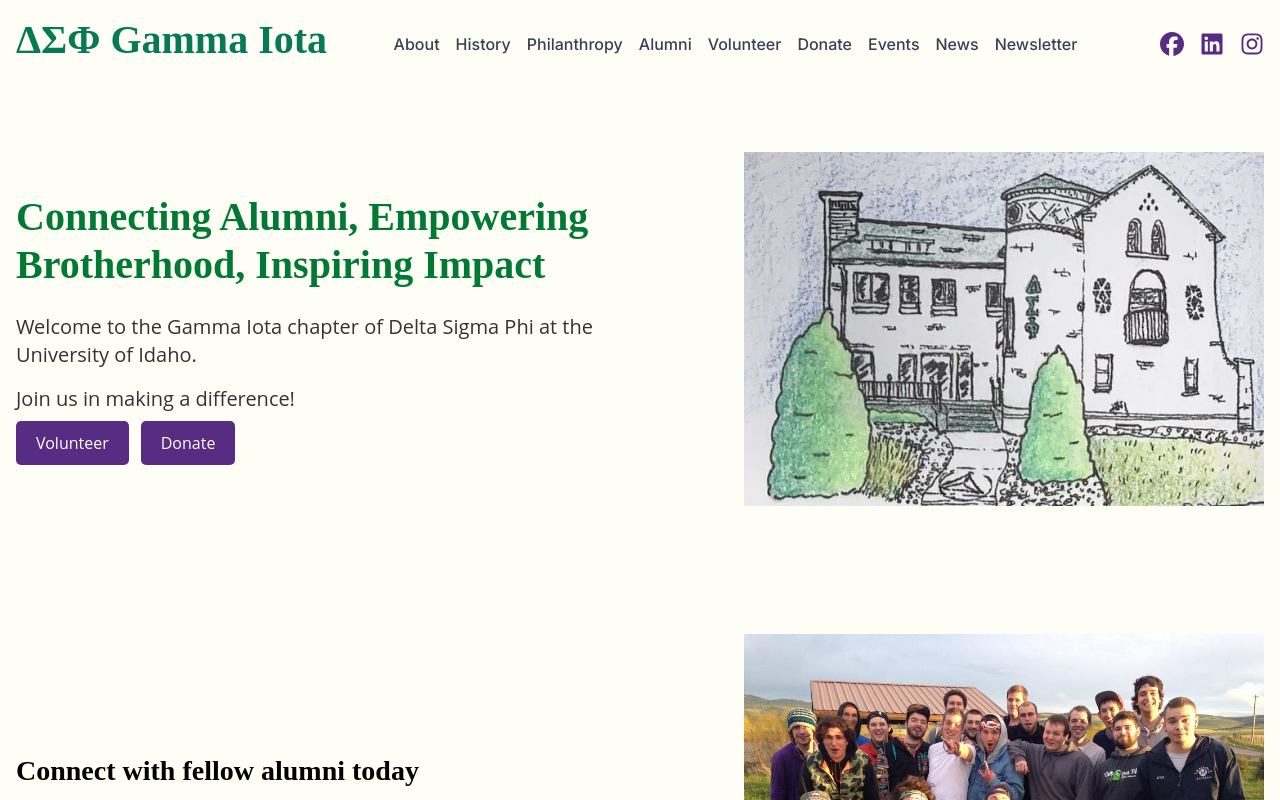
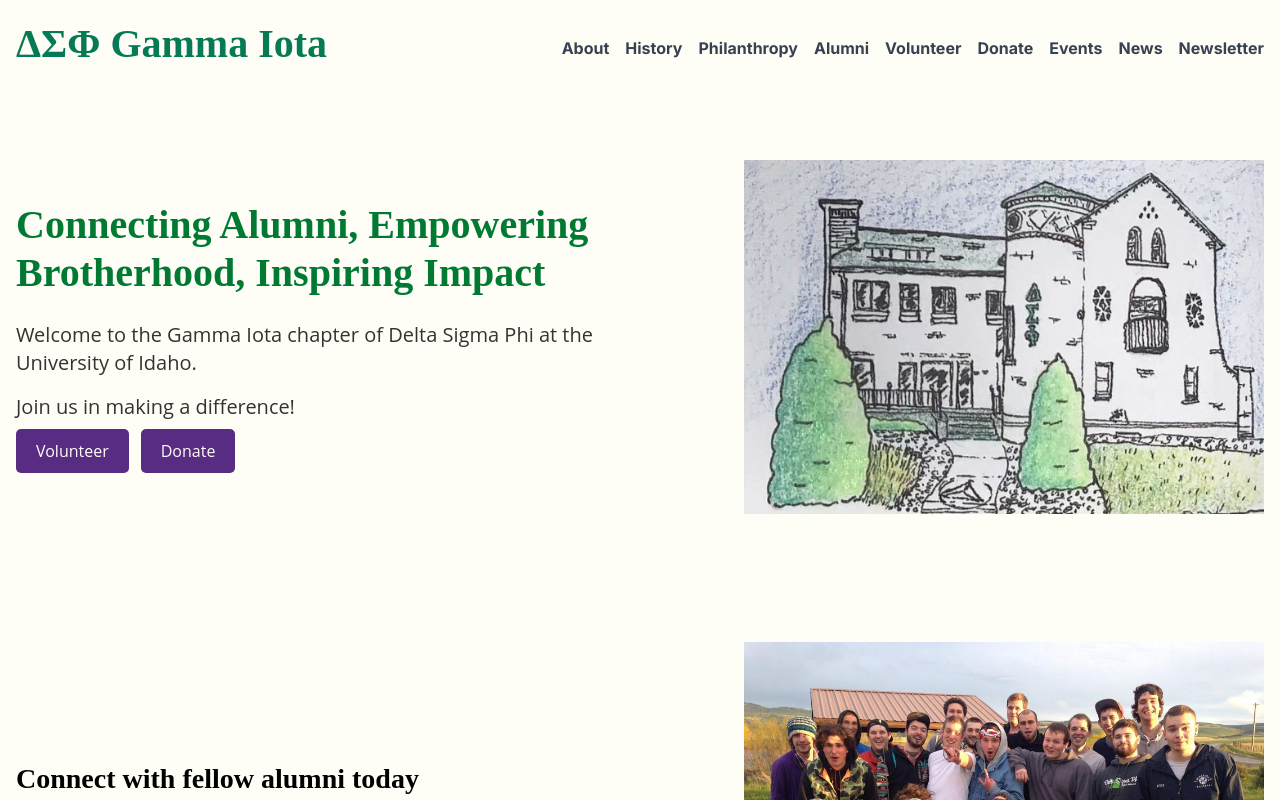
Before and after one commit to MSBivens/dsp, a Next.js app in the folder dsp/: page / in a window 1280 px wide. Shown: the top 800 px of the page. Built offline with nearby package versions, Linux system fonts and the light colour scheme.

Commit message:
rebuilt header...again

```diff
--- a/dsp/src/app/components/header.jsx
+++ b/dsp/src/app/components/header.jsx
@@ -1,184 +1,173 @@
 "use client";
 
-import logoSquare from "../../../public/images/logoSquare.png";
-// import Image from "next/image";
-import link from "next/link";
+import Link from "next/link";
+import { useState } from "react";
 
 import { FaInstagram, FaFacebook, FaLinkedin } from "react-icons/fa6";
+import { AiOutlineMenu, AiOutlineClose } from "react-icons/ai";
 
 export default function Header() {
-  const socialLinks = [
-    {
-      id: 1,
-      label: <FaFacebook size={24} />,
-      href: "https://www.facebook.com/",
-    },
-    {
-      id: 2,
-      label: <FaLinkedin size={24} />,
-      href: "https://www.linkedin.com/",
-    },
-    {
-      id: 3,
-      label: <FaInstagram size={24} />,
-      href: "https://www.instagram.com/",
-    },
-  ];
+  const [menuOpen, setMenuOpen] = useState(false);
+
+  const handleNav = () => {
+    setMenuOpen(!menuOpen);
+  };
 
   return (
-    <header className="mx-auto max-w-screen-xl text-center ">
-      <div className="flex flex-wrap items-center justify-between max-w-screen-xl px-4 mx-auto">
-        {/* <Image
-        src={logoSquare}
-        alt="Gamma Iota Chapter Logo"
-        width={200}
-        height={200}
-      /> */}
+    <nav className="mx-auto max-w-screen-xl text-center h-24">
+      <div className="flex items-center justify-between px-4 mx-auto h-full w-full">
         <div className="flex justify-center items-center pt-4">
-          {" "}
           <h1>
             <a href="/" className="text-green-600">
               ΔΣΦ Gamma Iota
             </a>
           </h1>
         </div>
-        <div class="flex items-center lg:order-2">
-          <div class="hidden mt-2 mr-4 sm:inline-block">
-            <span></span>
+        <div className="hidden lg:flex">
+          <ul className="hidden lg:flex lg:space-x-4 ">
+            <Link
+              href="/about"
+              class="block pl-3 pr-4 text-gray-700 border-b border-gray-100 hover:bg-gray-50 lg:hover:bg-transparent lg:border-0 lg:hover:text-purple-700 lg:p-0 dark:text-gray-400 lg:dark:hover:text-white dark:hover:bg-gray-700 dark:hover:text-white lg:dark:hover:bg-transparent dark:border-gray-700"
+            >
+              <li>About</li>
+            </Link>
+            <Link
+              href="/history"
+              class="block pl-3 pr-4 text-gray-700 border-b border-gray-100 hover:bg-gray-50 lg:hover:bg-transparent lg:border-0 lg:hover:text-purple-700 lg:p-0 dark:text-gray-400 lg:dark:hover:text-white dark:hover:bg-gray-700 dark:hover:text-white lg:dark:hover:bg-transparent dark:border-gray-700"
+            >
+              <li>History</li>
+            </Link>
+            <Link
+              href="/philanthropy"
+              class="block pl-3 pr-4 text-gray-700 border-b border-gray-100 hover:bg-gray-50 lg:hover:bg-transparent lg:border-0 lg:hover:text-purple-700 lg:p-0 dark:text-gray-400 lg:dark:hover:text-white dark:hover:bg-gray-700 dark:hover:text-white lg:dark:hover:bg-transparent dark:border-gray-700"
+            >
+              <li>Philanthropy</li>
+            </Link>
+            <Link
+              href="/alumni"
+              class="block pl-3 pr-4 text-gray-700 border-b border-gray-100 hover:bg-gray-50 lg:hover:bg-transparent lg:border-0 lg:hover:text-purple-700 lg:p-0 dark:text-gray-400 lg:dark:hover:text-white dark:hover:bg-gray-700 dark:hover:text-white lg:dark:hover:bg-transparent dark:border-gray-700"
+            >
+              <li>Alumni</li>
+            </Link>
+            <Link
+              href="/volunteer"
+              class="block pl-3 pr-4 text-gray-700 border-b border-gray-100 hover:bg-gray-50 lg:hover:bg-transparent lg:border-0 lg:hover:text-purple-700 lg:p-0 dark:text-gray-400 lg:dark:hover:text-white dark:hover:bg-gray-700 dark:hover:text-white lg:dark:hover:bg-transparent dark:border-gray-700"
+            >
+              <li>Volunteer</li>
+            </Link>
+            <Link
+              href="/donate"
+              class="block pl-3 pr-4 text-gray-700 border-b border-gray-100 hover:bg-gray-50 lg:hover:bg-transparent lg:border-0 lg:hover:text-purple-700 lg:p-0 dark:text-gray-400 lg:dark:hover:text-white dark:hover:bg-gray-700 dark:hover:text-white lg:dark:hover:bg-transparent dark:border-gray-700"
+            >
+              <li>Donate</li>
+            </Link>
+            <Link
+              href="/events"
+              class="block pl-3 pr-4 text-gray-700 border-b border-gray-100 hover:bg-gray-50 lg:hover:bg-transparent lg:border-0 lg:hover:text-purple-700 lg:p-0 dark:text-gray-400 lg:dark:hover:text-white dark:hover:bg-gray-700 dark:hover:text-white lg:dark:hover:bg-transparent dark:border-gray-700"
+            >
+              <li>Events</li>
+            </Link>
+            <Link
+              href="/news"
+              class="block pl-3 pr-4 text-gray-700 border-b border-gray-100 hover:bg-gray-50 lg:hover:bg-transparent lg:border-0 lg:hover:text-purple-700 lg:p-0 dark:text-gray-400 lg:dark:hover:text-white dark:hover:bg-gray-700 dark:hover:text-white lg:dark:hover:bg-transparent dark:border-gray-700"
+            >
+              <li>News</li>
+            </Link>
+            <Link
+              href="/newsletter"
+              class="block pl-3 pr-4 text-gray-700 border-b border-gray-100 hover:bg-gray-50 lg:hover:bg-transparent lg:border-0 lg:hover:text-purple-700 lg:p-0 dark:text-gray-400 lg:dark:hover:text-white dark:hover:bg-gray-700 dark:hover:text-white lg:dark:hover:bg-transparent dark:border-gray-700"
+            >
+              <li>Newsletter</li>
+            </Link>
+          </ul>
         </div>
-
-          {/* Social Links */}
-          <div className="hidden lg:flex space-x-4">
-            {socialLinks.map((link, index) => (
-              <a key={index} href={link.href} className="hover:text-gray-300">
-                {link.label}
-              </a>
-            ))}
+        <div onClick={handleNav} className="lg:hidden cursor-pointer pl-24">
+          <AiOutlineMenu size={25} />
         </div>
-          <button
-            data-collapse-toggle="mobile-menu-2"
-            type="button"
-            class="inline-flex items-center p-2 ml-1 text-sm text-gray-500 rounded-lg lg:hidden hover:bg-gray-100 focus:outline-none focus:ring-2 focus:ring-gray-200 dark:text-gray-400 dark:hover:bg-gray-700 dark:focus:ring-gray-600"
-            aria-controls="mobile-menu-2"
-            aria-expanded="true"
+      </div>
+      {/* Mobile Menu */}
+      <div
+        className={
+          menuOpen
+            ? "fixed left-0 top-0 w-[65%] lg:hidden h-screen bg-[#ecf0f3] p-10 ease-in duration-500"
+            : "fixed left-[-100%] top-0 p-10 ease-in duration-500"
+        }
       >
-            <span class="sr-only">Open main menu</span>
-            <svg
-              class="w-6 h-6"
-              fill="currentColor"
-              viewBox="0 0 20 20"
-              xmlns="http://www.w3.org/2000/svg"
+        <div className="flex w-full items-center justify-end">
+          <div onClick={handleNav} className="cursor-pointer">
+            <AiOutlineClose size={24} />
+          </div>
+        </div>
+        <div className="flex-col py-4">
+          <ul>
+            <li
+              onClick={() => setMenuOpen(false)}
+              className="py-4 cursor-pointer"
             >
-              <path
-                fill-rule="evenodd"
-                d="M3 5a1 1 0 011-1h12a1 1 0 110 2H4a1 1 0 01-1-1zM3 10a1 1 0 011-1h12a1 1 0 110 2H4a1 1 0 01-1-1zM3 15a1 1 0 011-1h12a1 1 0 110 2H4a1 1 0 01-1-1z"
-                clip-rule="evenodd"
-              ></path>
-            </svg>
-            <svg
-              class="hidden w-6 h-6"
-              fill="currentColor"
-              viewBox="0 0 20 20"
-              xmlns="http://www.w3.org/2000/svg"
+              <Link href="/about">About</Link>
+            </li>
+            <li
+              onClick={() => setMenuOpen(false)}
+              className="py-4 cursor-pointer"
             >
-              <path
-                fill-rule="evenodd"
-                d="M4.293 4.293a1 1 0 011.414 0L10 8.586l4.293-4.293a1 1 0 111.414 1.414L11.414 10l4.293 4.293a1 1 0 01-1.414 1.414L10 11.414l-4.293 4.293a1 1 0 01-1.414-1.414L8.586 10 4.293 5.707a1 1 0 010-1.414z"
-                clip-rule="evenodd"
-              ></path>
-            </svg>
-          </button>
-        </div>
-        <div
-          class="items-center justify-between w-full lg:flex lg:w-auto lg:order-1"
-          id="mobile-menu-2"
+              <Link href="/history">History</Link>
+            </li>
+            <li
+              onClick={() => setMenuOpen(false)}
+              className="py-4 cursor-pointer"
             >
-          <ul class="flex flex-col mt-4 font-medium lg:flex-row lg:space-x-4 lg:mt-0">
-            {/* <li>
-              <a
-                href="/"
-                class="block py-2 pl-3 pr-4 text-white bg-purple-700 rounded lg:bg-transparent lg:text-purple-700 lg:p-0 dark:text-white"
-                aria-current="page"
+              <Link href="/philanthropy">Philanthropy</Link>
+            </li>
+            <li
+              onClick={() => setMenuOpen(false)}
+              className="py-4 cursor-pointer"
             >
-                Home
-              </a>
-            </li> */}
-            <li>
-              <a
-                href="/about"
-                class="block py-2 pl-3 pr-4 text-gray-700 border-b border-gray-100 hover:bg-gray-50 lg:hover:bg-transparent lg:border-0 lg:hover:text-purple-700 lg:p-0 dark:text-gray-400 lg:dark:hover:text-white dark:hover:bg-gray-700 dark:hover:text-white lg:dark:hover:bg-transparent dark:border-gray-700"
+              <Link href="/alumni">Alumni</Link>
+            </li>
+            <li
+              onClick={() => setMenuOpen(false)}
+              className="py-4 cursor-pointer"
             >
-                About
-              </a>
+              <Link href="/volunteer">Volunteer</Link>
             </li>
-            <li>
-              <a
-                href="/history"
-                class="block py-2 pl-3 pr-4 text-gray-700 border-b border-gray-100 hover:bg-gray-50 lg:hover:bg-transparent lg:border-0 lg:hover:text-purple-700 lg:p-0 dark:text-gray-400 lg:dark:hover:text-white dark:hover:bg-gray-700 dark:hover:text-white lg:dark:hover:bg-transparent dark:border-gray-700"
+            <li
+              onClick={() => setMenuOpen(false)}
+              className="py-4 cursor-pointer"
             >
-                History
-              </a>
+              <Link href="/donate">Donate</Link>
             </li>
-            <li>
-              <a
-                href="/philanthropy"
-                class="block py-2 pl-3 pr-4 text-gray-700 border-b border-gray-100 hover:bg-gray-50 lg:hover:bg-transparent lg:border-0 lg:hover:text-purple-700 lg:p-0 dark:text-gray-400 lg:dark:hover:text-white dark:hover:bg-gray-700 dark:hover:text-white lg:dark:hover:bg-transparent dark:border-gray-700"
+            <li
+              onClick={() => setMenuOpen(false)}
+              className="py-4 cursor-pointer"
             >
-                Philanthropy
-              </a>
+              <Link href="/events">Events</Link>
             </li>
-            <li>
-              <a
-                href="/alumni"
-                class="block py-2 pl-3 pr-4 text-gray-700 border-b border-gray-100 hover:bg-gray-50 lg:hover:bg-transparent lg:border-0 lg:hover:text-purple-700 lg:p-0 dark:text-gray-400 lg:dark:hover:text-white dark:hover:bg-gray-700 dark:hover:text-white lg:dark:hover:bg-transparent dark:border-gray-700"
+            <li
+              onClick={() => setMenuOpen(false)}
+              className="py-4 cursor-pointer"
             >
-                Alumni
-              </a>
+              <Link href="/news">News</Link>
             </li>
-            <li>
-              <a
-                href="/volunteer"
-                class="block py-2 pl-3 pr-4 text-gray-700 border-b border-gray-100 hover:bg-gray-50 lg:hover:bg-transparent lg:border-0 lg:hover:text-purple-700 lg:p-0 dark:text-gray-400 lg:dark:hover:text-white dark:hover:bg-gray-700 dark:hover:text-white lg:dark:hover:bg-transparent dark:border-gray-700"
+            <li
+              onClick={() => setMenuOpen(false)}
+              className="py-4 cursor-pointer"
             >
-                Volunteer
-              </a>
-            </li>
-            <li>
-              <a
-                href="/donate"
-                class="block py-2 pl-3 pr-4 text-gray-700 border-b border-gray-100 hover:bg-gray-50 lg:hover:bg-transparent lg:border-0 lg:hover:text-purple-700 lg:p-0 dark:text-gray-400 lg:dark:hover:text-white dark:hover:bg-gray-700 dark:hover:text-white lg:dark:hover:bg-transparent dark:border-gray-700"
-              >
-                Donate
-              </a>
-            </li>
-            <li>
-              <a
-                href="/events"
-                class="block py-2 pl-3 pr-4 text-gray-700 border-b border-gray-100 hover:bg-gray-50 lg:hover:bg-transparent lg:border-0 lg:hover:text-purple-700 lg:p-0 dark:text-gray-400 lg:dark:hover:text-white dark:hover:bg-gray-700 dark:hover:text-white lg:dark:hover:bg-transparent dark:border-gray-700"
-              >
-                Events
-              </a>
-            </li>
-            <li>
-              <a
-                href="/news"
-                class="block py-2 pl-3 pr-4 text-gray-700 border-b border-gray-100 hover:bg-gray-50 lg:hover:bg-transparent lg:border-0 lg:hover:text-purple-700 lg:p-0 dark:text-gray-400 lg:dark:hover:text-white dark:hover:bg-gray-700 dark:hover:text-white lg:dark:hover:bg-transparent dark:border-gray-700"
-              >
-                News
-              </a>
-            </li>
-            <li>
-              <a
-                href="/newsletter"
-                class="block py-2 pl-3 pr-4 text-gray-700 border-b border-gray-100 hover:bg-gray-50 lg:hover:bg-transparent lg:border-0 lg:hover:text-purple-700 lg:p-0 dark:text-gray-400 lg:dark:hover:text-white dark:hover:bg-gray-700 dark:hover:text-white lg:dark:hover:bg-transparent dark:border-gray-700"
-              >
-                Newsletter
-              </a>
+              <Link href="/newsletter">Newsletter</Link>
             </li>
           </ul>
         </div>
+        <div className="flex flex-row justify-center pt-10 items-center">
+          <a href="https://www.instagram.com/" className="mr-6">
+            <FaInstagram size={24} />
+          </a>
+          <a href="https://www.facebook.com/">
+            <FaFacebook size={24} />
+          </a>
+          <a href="https://www.linkedin.com/" className="ml-6">
+            <FaLinkedin size={24} />
+          </a>
         </div>
-      <script src="https://unpkg.com/flowbite@1.4.1/dist/flowbite.js" async />
-    </header>
+      </div>
+    </nav>
   );
 }
```
Lines whose indentation alone changed are shown as unchanged.
